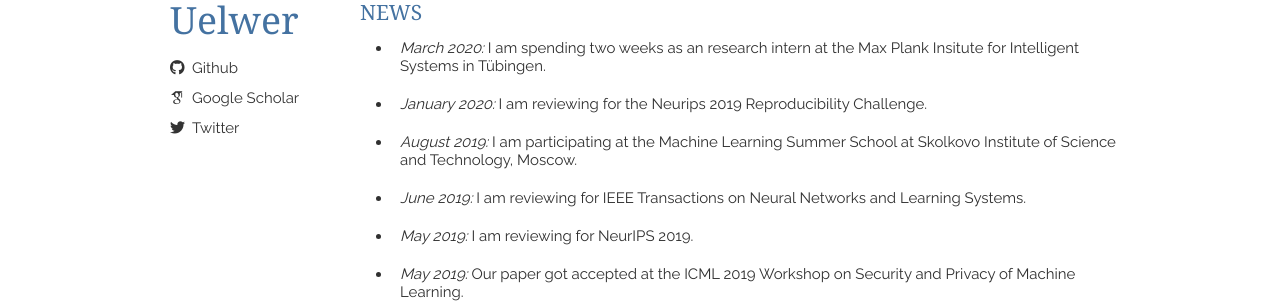
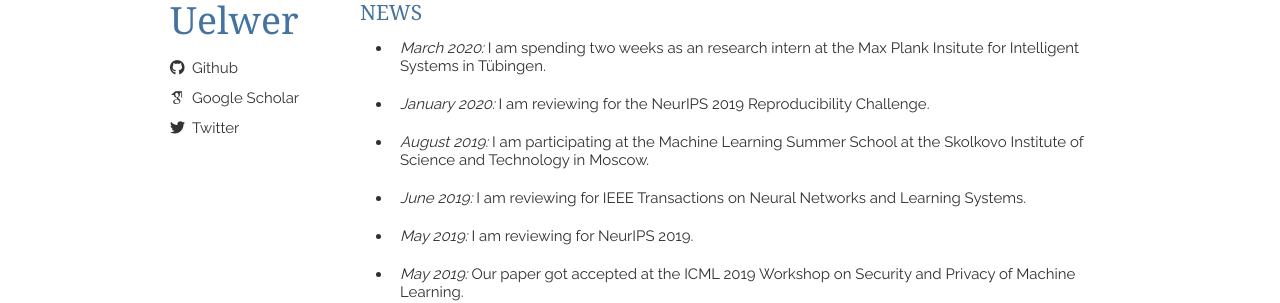
Before and after one commit to tuelwer/tuelwer.github.io, a Jekyll site: the page built from index.html, in a window 1280 px wide. Shown: the part 217-520 px from the top of the page. Built offline with Jekyll 4.4.1, drawn with Linux system fonts in a browser that asks for light colours; nearby versions of some CDN libraries; some web fonts are replaced; the list of posts is cut into pages by our own code.

Commit message:
Update news.html

```diff
--- a/_includes/news.html
+++ b/_includes/news.html
@@ -4,8 +4,8 @@
     <p>
       <ul class="news-list">
 	<li><it>March 2020: </it>I am spending two weeks as an research intern at the Max Plank Insitute for Intelligent Systems in Tübingen.</li>
-	<li><it>January 2020: </it>I am reviewing for the Neurips 2019 Reproducibility Challenge.</li>
-	<li><it>August 2019: </it> I am participating at the Machine Learning Summer School at Skolkovo Institute of Science and Technology, Moscow.</li>
+	<li><it>January 2020: </it>I am reviewing for the NeurIPS 2019 Reproducibility Challenge.</li>
+	<li><it>August 2019: </it> I am participating at the Machine Learning Summer School at the Skolkovo Institute of Science and Technology in Moscow.</li>
 	<li><it>June 2019: </it>I am reviewing for IEEE Transactions on Neural Networks and Learning Systems.</li>
 	<li><it>May 2019: </it>I am reviewing for NeurIPS 2019.</br>
 	<li><it>May 2019: </it>Our paper got accepted at the ICML 2019 Workshop on Security and Privacy of Machine Learning.</li>
```
